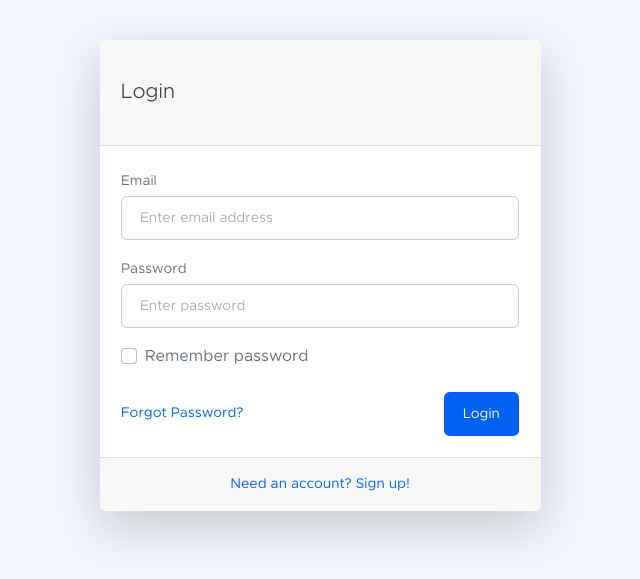
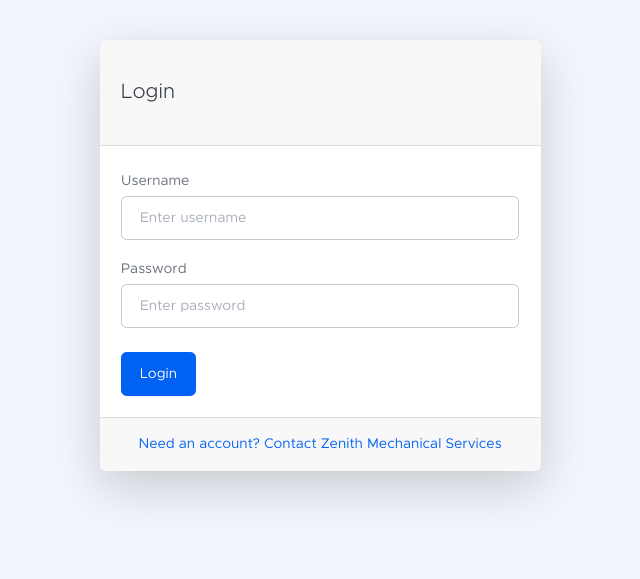
Before and after one commit to johnleeson/dashboard, a PHP site: page / in a window 1280 px wide. Shown: the top 579 px of the page, without its empty margins (320-960 px from the left). Run offline with PHP 8.4, Linux system fonts and the light colour scheme.

Commit message:
Update index.php

```diff
--- a/index.php
+++ b/index.php
@@ -27,8 +27,8 @@
                                         <form>
                                             <!-- Form Group (email address)-->
                                             <div class="mb-3">
-                                                <label class="small mb-1" for="inputEmailAddress">Email</label>
-                                                <input class="form-control" id="inputEmailAddress" type="email" placeholder="Enter email address" />
+                                                <label class="small mb-1" for="inputEmailAddress">Username</label>
+                                                <input class="form-control" id="inputEmailAddress" type="email" placeholder="Enter username" />
                                             </div>
                                             <!-- Form Group (password)-->
                                             <div class="mb-3">
@@ -36,21 +36,21 @@
                                                 <input class="form-control" id="inputPassword" type="password" placeholder="Enter password" />
                                             </div>
                                             <!-- Form Group (remember password checkbox)-->
-                                            <div class="mb-3">
+                                            <!--<div class="mb-3">
                                                 <div class="form-check">
                                                     <input class="form-check-input" id="rememberPasswordCheck" type="checkbox" value="" />
                                                     <label class="form-check-label" for="rememberPasswordCheck">Remember password</label>
                                                 </div>
-                                            </div>
+                                            </div>-->
                                             <!-- Form Group (login box)-->
                                             <div class="d-flex align-items-center justify-content-between mt-4 mb-0">
-                                                <a class="small" href="auth-password-basic.html">Forgot Password?</a>
+                                               <!-- <a class="small" href="auth-password-basic.html">Forgot Password?</a> --->
                                                 <a class="btn btn-primary" href="dashboard-1.html">Login</a>
                                             </div>
                                         </form>
                                     </div>
                                     <div class="card-footer text-center">
-                                        <div class="small"><a href="auth-register-basic.html">Need an account? Sign up!</a></div>
+                                        <div class="small"><a href="auth-register-basic.html">Need an account? Contact Zenith Mechanical Services</a></div>
                                     </div>
                                 </div>
                             </div>
```
